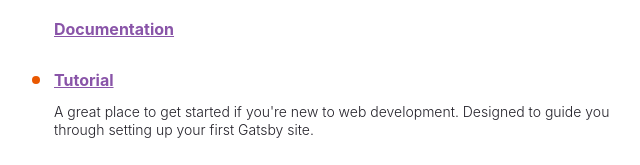
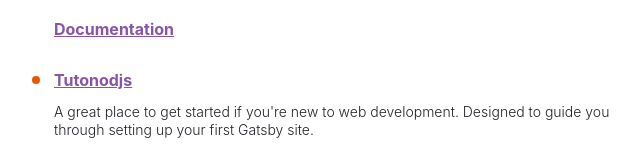
Before and after one commit to karthikeyan151/mytrywebsite, a Gatsby site: page / in a window 1280 px wide. Shown: the part 337-502 px from the top of the page, 50-690 px from the left. Built offline with nearby package versions, Linux system fonts and the light colour scheme; Gatsby itself is replaced by a stand-in of ours.

Commit message:
my commit

```diff
--- a/src/pages/index.js
+++ b/src/pages/index.js
@@ -79,7 +79,7 @@
 
 const links = [
   {
-    text: "Tutorial",
+    text: "Tutonodjs",
     url: "https://www.gatsbyjs.com/docs/tutorial/getting-started/",
     description:
       "A great place to get started if you're new to web development. Designed to guide you through setting up your first Gatsby site.",
```
